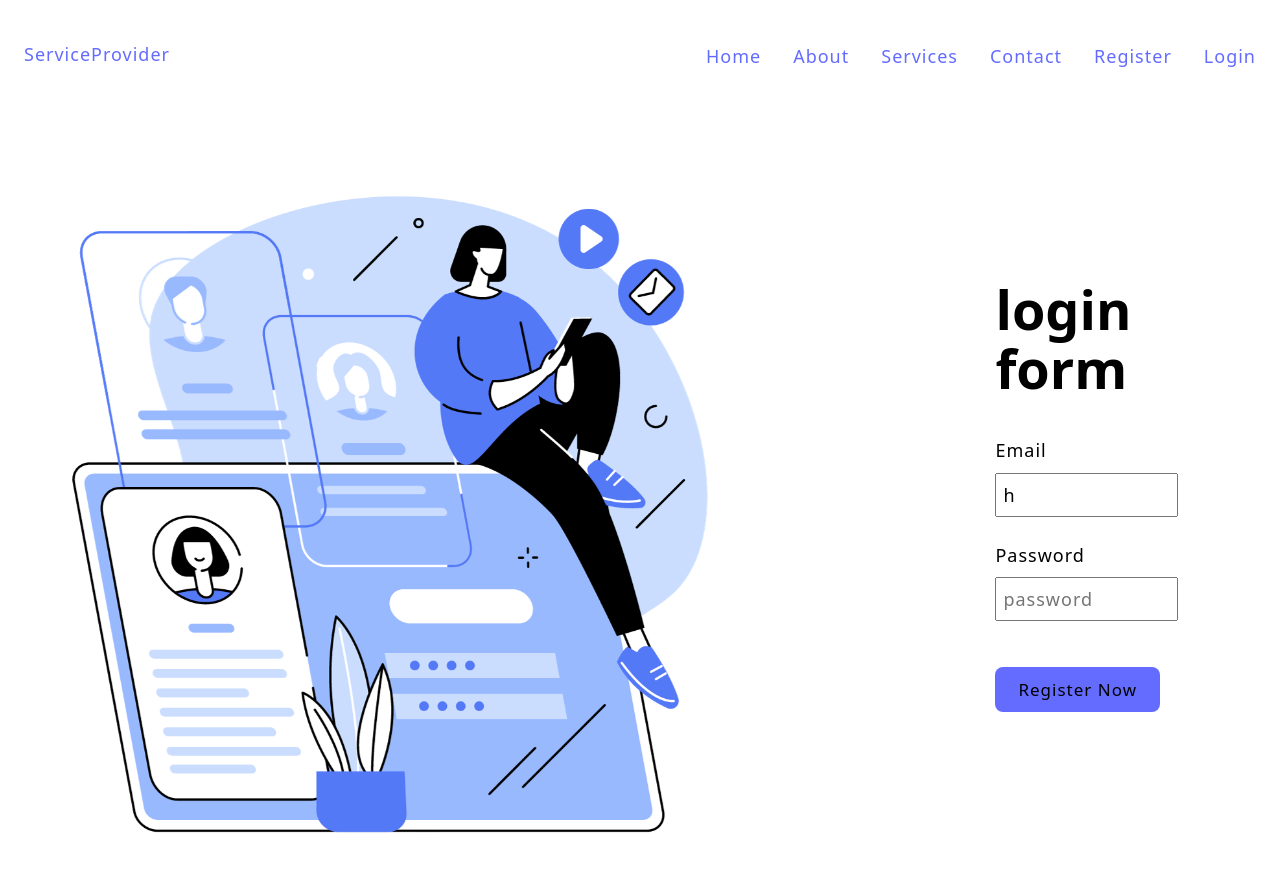
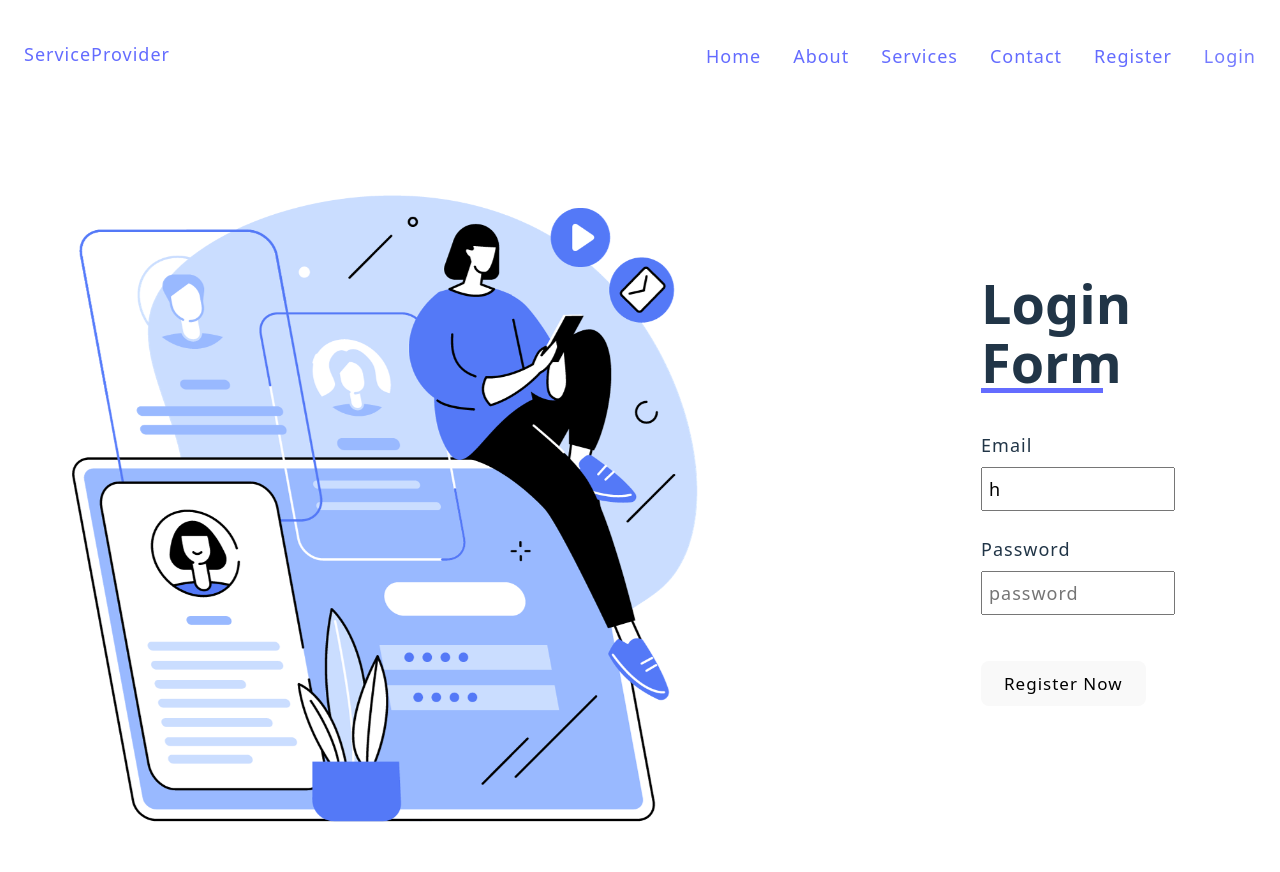
Before and after one commit to MuhammadFaizan144/MERN-Tutorial, a React (Vite) app in the folder client/: page /login in a window 1280 px wide. Shown: the top 872 px of the page. Built offline with nearby package versions, Linux system fonts and the light colour scheme.

Commit message:
readding pseduo element in tutorial 25

```diff
--- a/client/src/index.css
+++ b/client/src/index.css
@@ -219,7 +219,47 @@ footer{
     }
   }
 }
+/*? state rules  */
 
+button:hover {
+  box-shadow: inset 0 0 0 0.2rem var(--bg-color);
+  /* border: 0.2rem solid #fff; */
+}
+
+a:hover,
+a.active {
+  color: #535bf2;
+}
+
+/* pseduo elements  */
+.main-heading {
+  position: relative;
+  text-transform: capitalize;
+
+  &::after {
+    content: "";
+    position: absolute;
+    left: 0;
+    bottom: 0;
+    width: 50%;
+    height: 0.5rem;
+    background-color: var(--btn-color);
+  }
+}
+
+@media (prefers-color-scheme: light) {
+  :root {
+    color: #213547;
+    background-color: #ffffff;
+  }
+  a:hover,
+  a.active {
+    color: #747bff;
+  }
+  button {
+    background-color: #f9f9f9;
+  }
+}
 
 /* error page  */
 #error-page {
```
